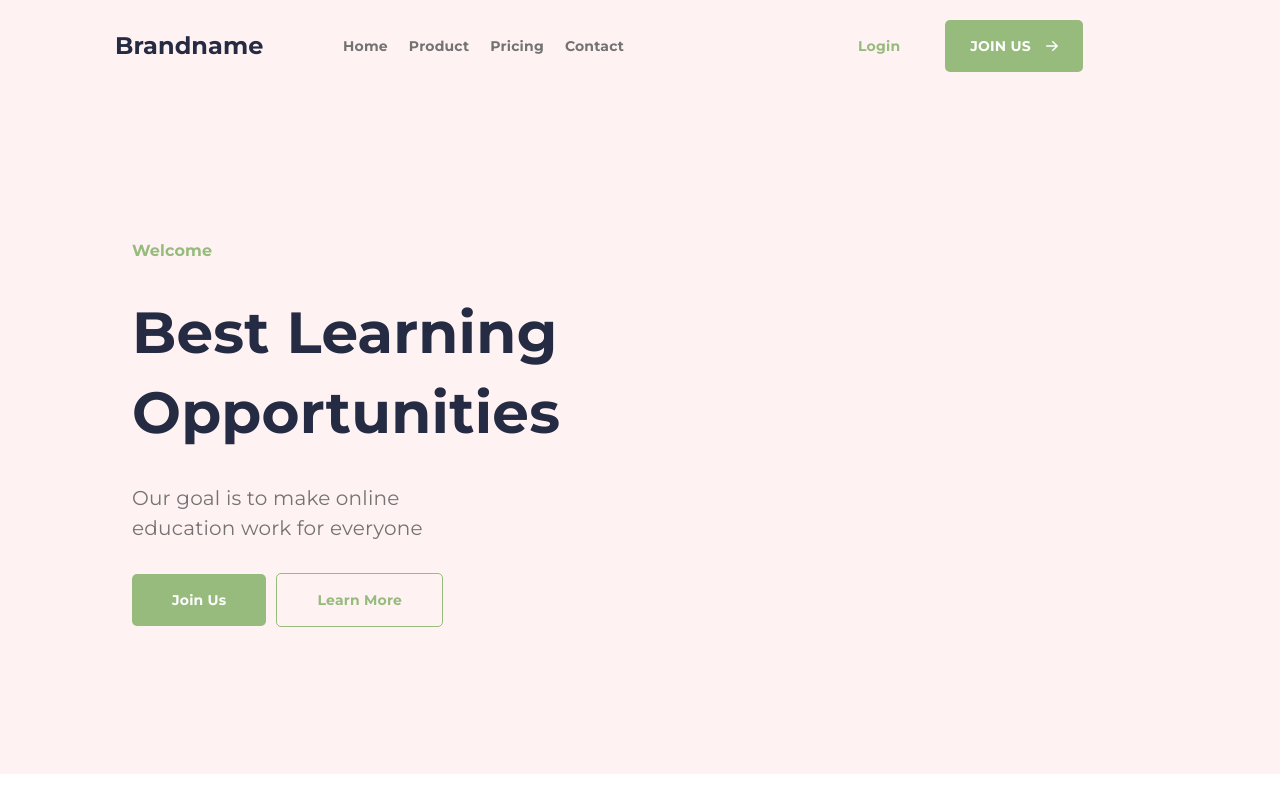
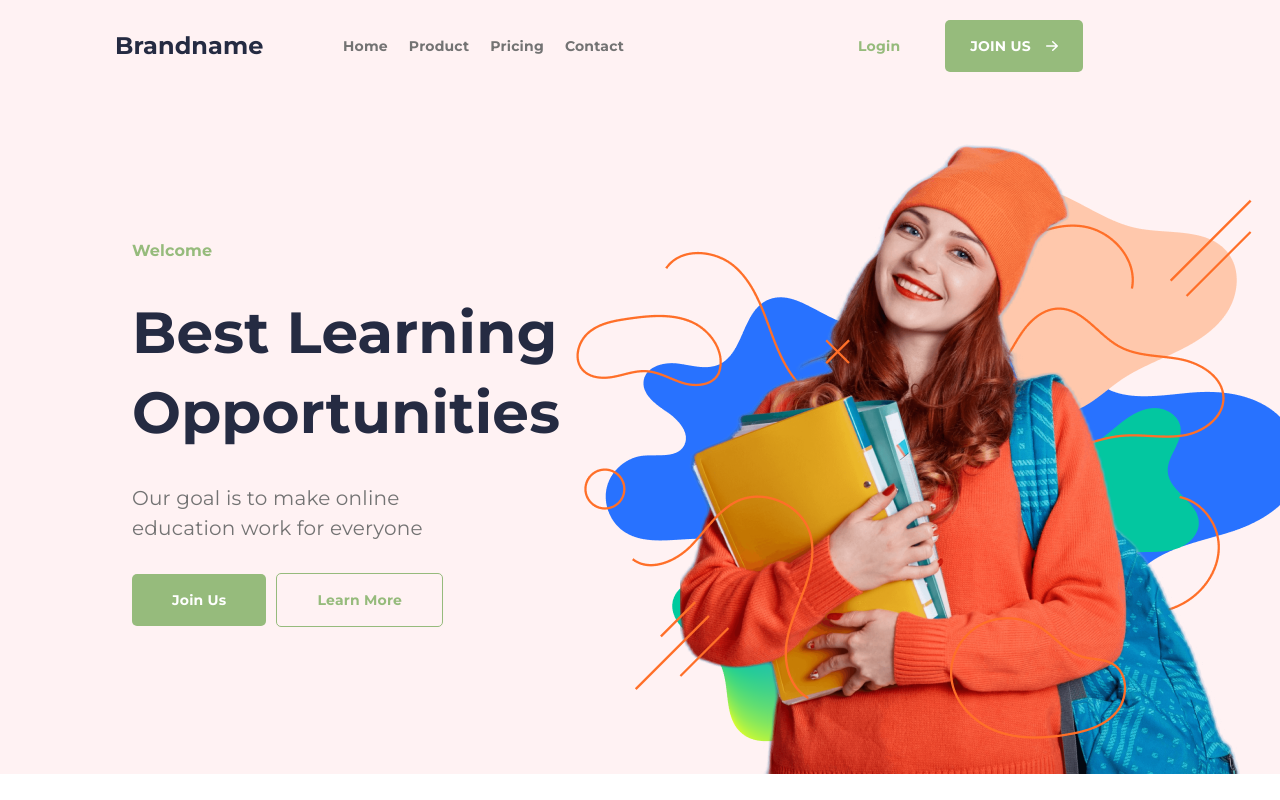
Before and after one commit to Lys-zs/Test-wgentech, a plain HTML site: page index.html in a window 1280 px wide. Shown: the top 800 px of the page. Drawn offline with Linux system fonts and the light colour scheme.

Commit message:
error link assets

```diff
--- a/assets/css/main.css
+++ b/assets/css/main.css
@@ -61,7 +61,7 @@
 
 /* ----------Feature--------- */
 .feature {
-    background: url("./assets/images/feature.png") no-repeat right / contain;
+    background: url("../images/feature.png") no-repeat right / contain;
     height: 100%;
     min-height: 682px;
     display: grid;
```
